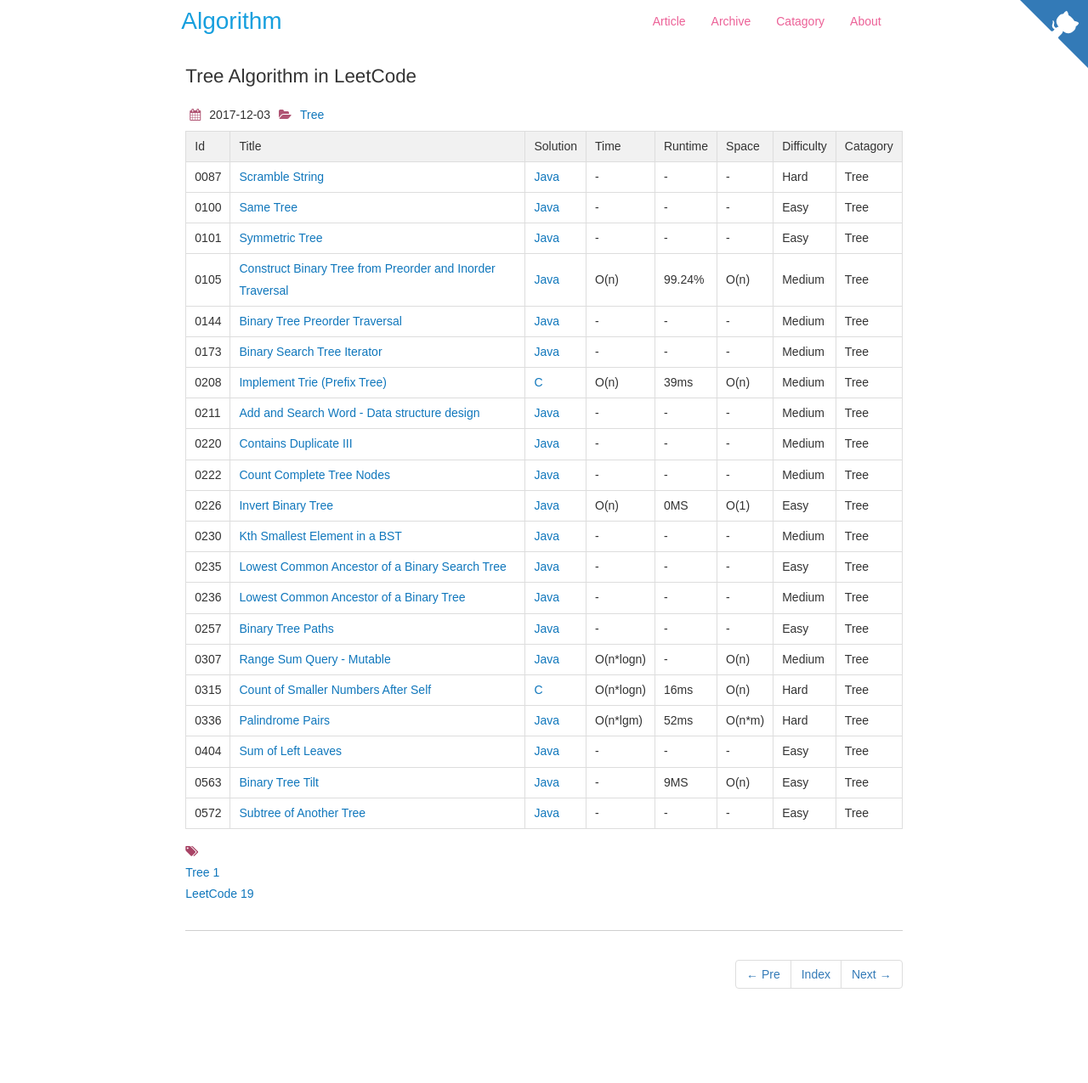
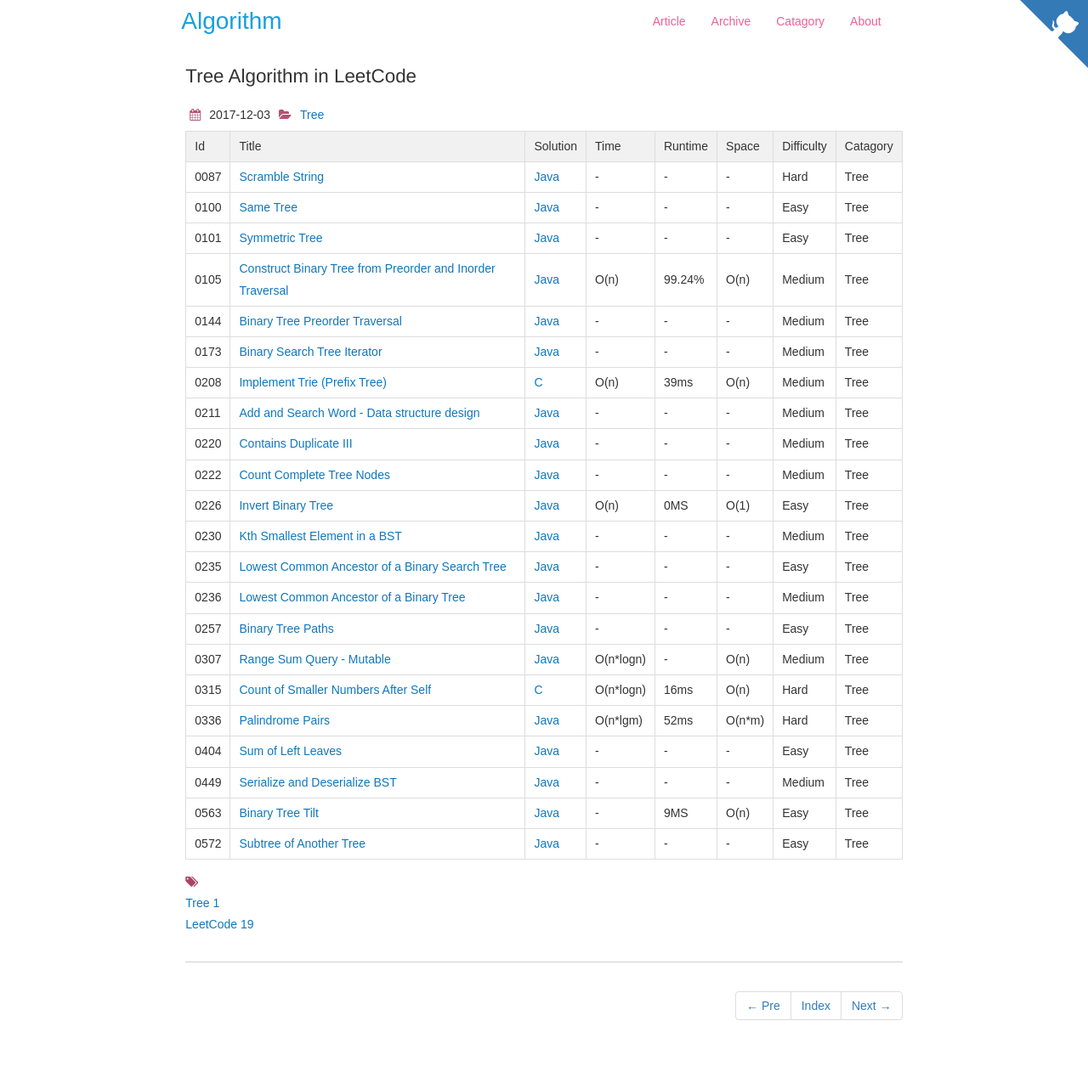
Before and after one commit to dunso/algorithm, a Jekyll site: the page built from docs/_posts/2017-12-03-Tree.md, in a window 1280 px wide. Shown: the whole page at 85% size. Built offline with Jekyll 4.4.1, drawn with Linux system fonts in a browser that asks for light colours; nearby versions of some CDN libraries; before the commit the page ends 1238 px from its top, so only the background shows below that.

Commit message:
Add index of LeetCode0449.java to docs

```diff
--- a/docs/_posts/2017-12-03-Tree.md
+++ b/docs/_posts/2017-12-03-Tree.md
@@ -31,5 +31,6 @@ icon: file-alt
 |0315|[Count of Smaller Numbers After Self](https://leetcode.com/problems/count-of-smaller-numbers-after-self) | [C](https://e.srl/leetcode-315/)  | O(n\*logn) |16ms| O(n)  |  Hard |Tree|
 |0336|[Palindrome Pairs](https://leetcode.com/problems/palindrome-pairs) | [Java](https://e.srl/leetcode-336/)  | O(n\*lgm) |52ms| O(n\*m)  |  Hard |Tree|
 |0404|[Sum of Left Leaves](https://leetcode.com/problems/sum-of-left-leaves/description/) | [Java](https://e.srl/leetcode-404/)|-|-|-|Easy|Tree|
+|0449|[Serialize and Deserialize BST](https://leetcode.com/problems/serialize-and-deserialize-bst/) | [Java](https://e.srl/leetcode-449/)|-|-|-|Medium|Tree|
 |0563|[Binary Tree Tilt](https://leetcode.com/problems/binary-tree-tilt)| [Java](https://e.srl/leetcode-563/)  | - |9MS| O(n)  |  Easy |Tree|
 |0572|[Subtree of Another Tree](https://leetcode.com/problems/subtree-of-another-tree)| [Java](https://e.srl/leetcode-572/)  |-|-|-|  Easy |Tree|
```
